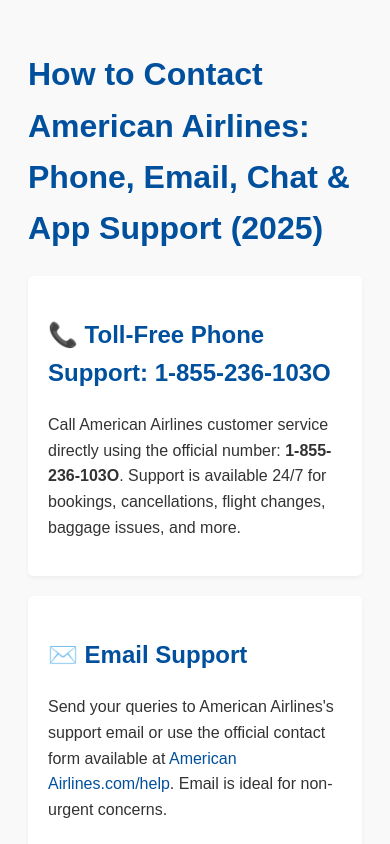
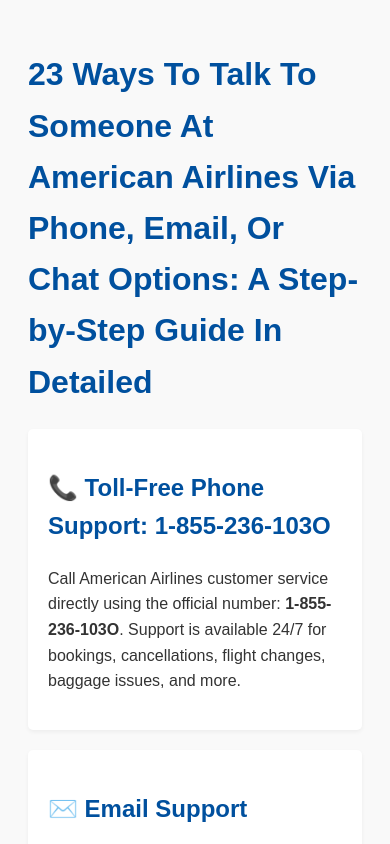
Before and after one commit to asmammscx/news, a plain HTML site: page 23-ways-to-talk-to-someone-at-american-airlines-via-phone-email-or-chat-options-a-step-by-step-guide-in-detailed.html in a window 390 px wide. Shown: the top 844 px of the page. Drawn offline with Linux system fonts and the light colour scheme.

Commit message:
Update 23-ways-to-talk-to-someone-at-american-airlines-via-phone-email-or-chat-options-a-step-by-step-guide-in-detailed.html

```diff
--- a/23-ways-to-talk-to-someone-at-american-airlines-via-phone-email-or-chat-options-a-step-by-step-guide-in-detailed.html
+++ b/23-ways-to-talk-to-someone-at-american-airlines-via-phone-email-or-chat-options-a-step-by-step-guide-in-detailed.html
@@ -47,7 +47,8 @@
 </head>
 <body>
 
-  <h1>How to Contact American Airlines: Phone, Email, Chat & App Support (2025)</h1>
+  <h1>23 Ways To Talk To Someone At American Airlines Via Phone, Email, Or Chat Options: A Step-by-Step Guide In Detailed
+</h1>
 
   <div class="section">
     <h2>📞 Toll-Free Phone Support: 1-855-236-103O</h2>
```
